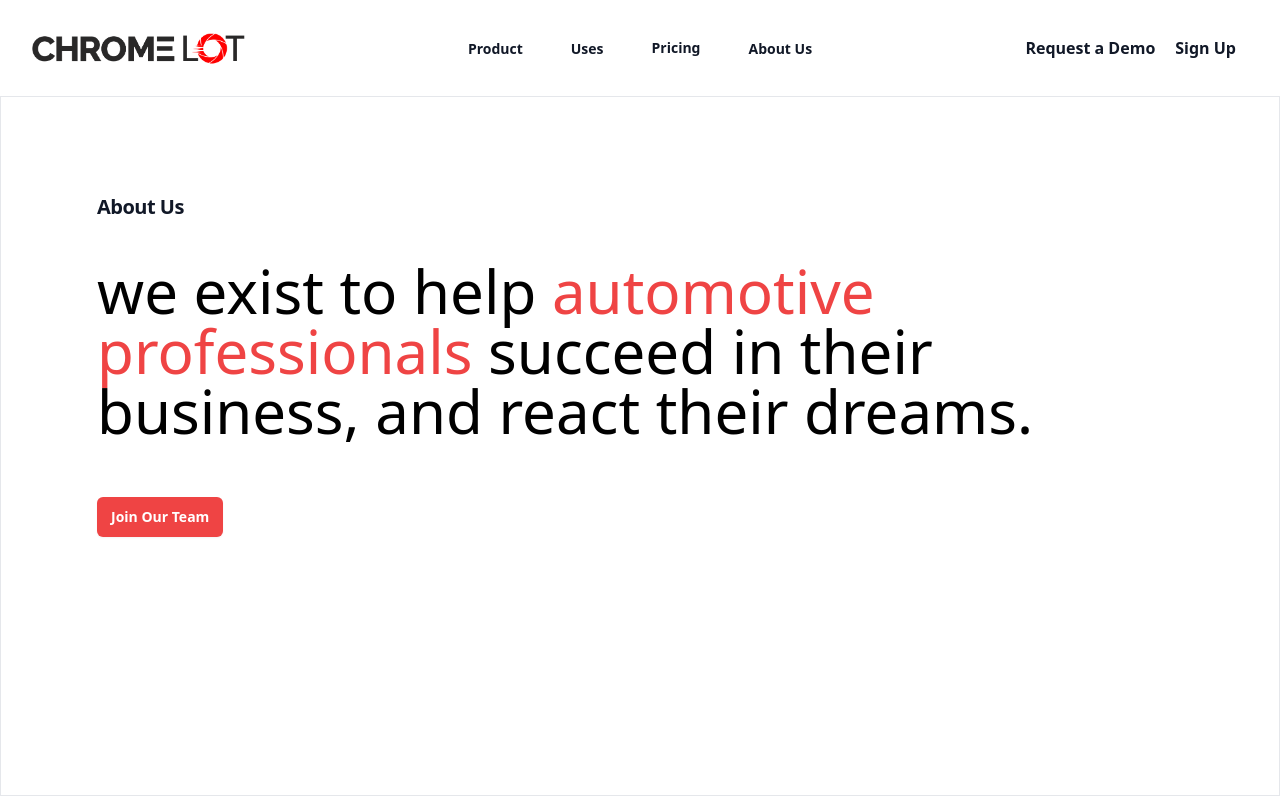
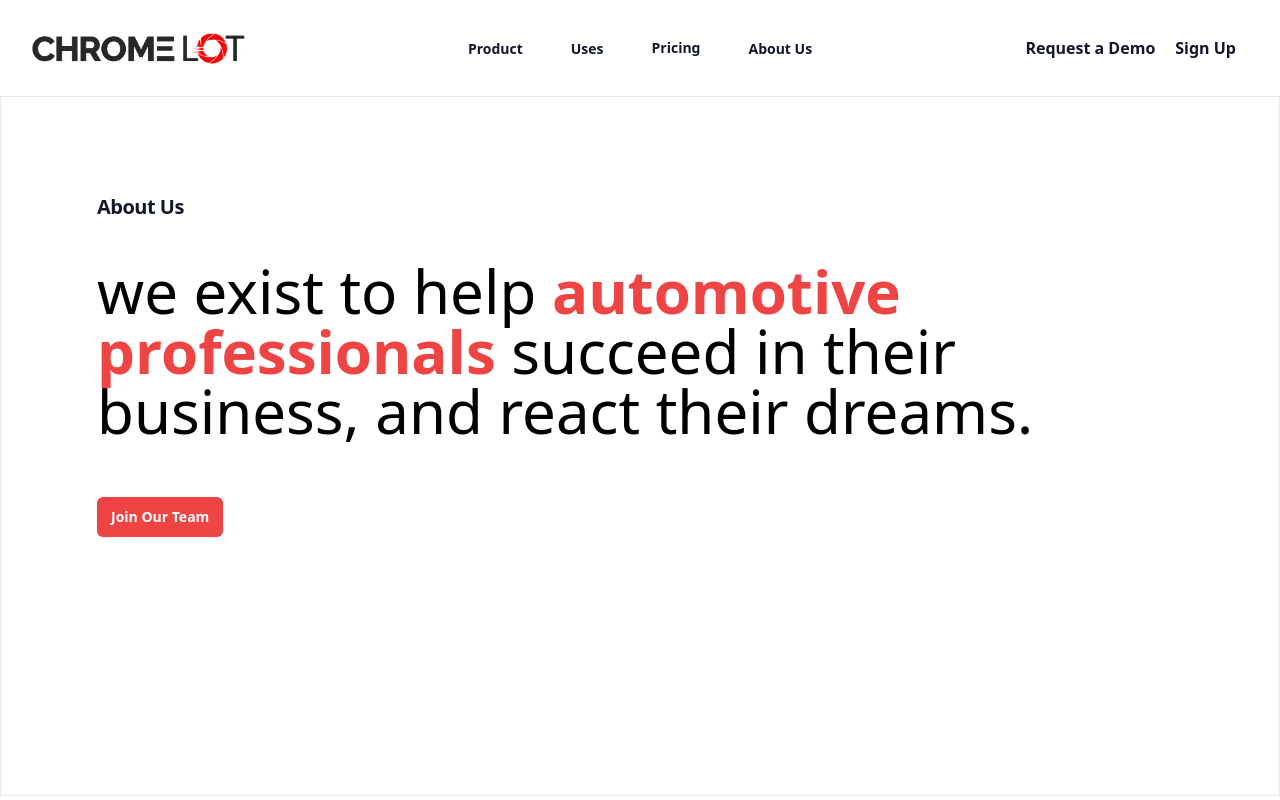
Before and after one commit to torchcommercialmedia/marketingsite, a Next.js app: page /about-us in a window 1280 px wide. Built offline with nearby package versions, Linux system fonts and the light colour scheme.

Commit message:
fix hero about

```diff
--- a/components/AboutUs/HeroAbout.tsx
+++ b/components/AboutUs/HeroAbout.tsx
@@ -17,8 +17,10 @@ const HeroAbout = (props: Props) => {
         </h1>
         <h3 className="text-6xl mt-10">
           we exist to help{" "}
-          <span className="text-red-500">automotive professionals</span> succeed
-          in their business, and react their dreams.
+          <span className="text-red-500 font-semibold">
+            automotive professionals
+          </span>{" "}
+          succeed in their business, and react their dreams.
         </h3>
         <div className="mt-14 flex items-center gap-x-6">
           <Link
```
